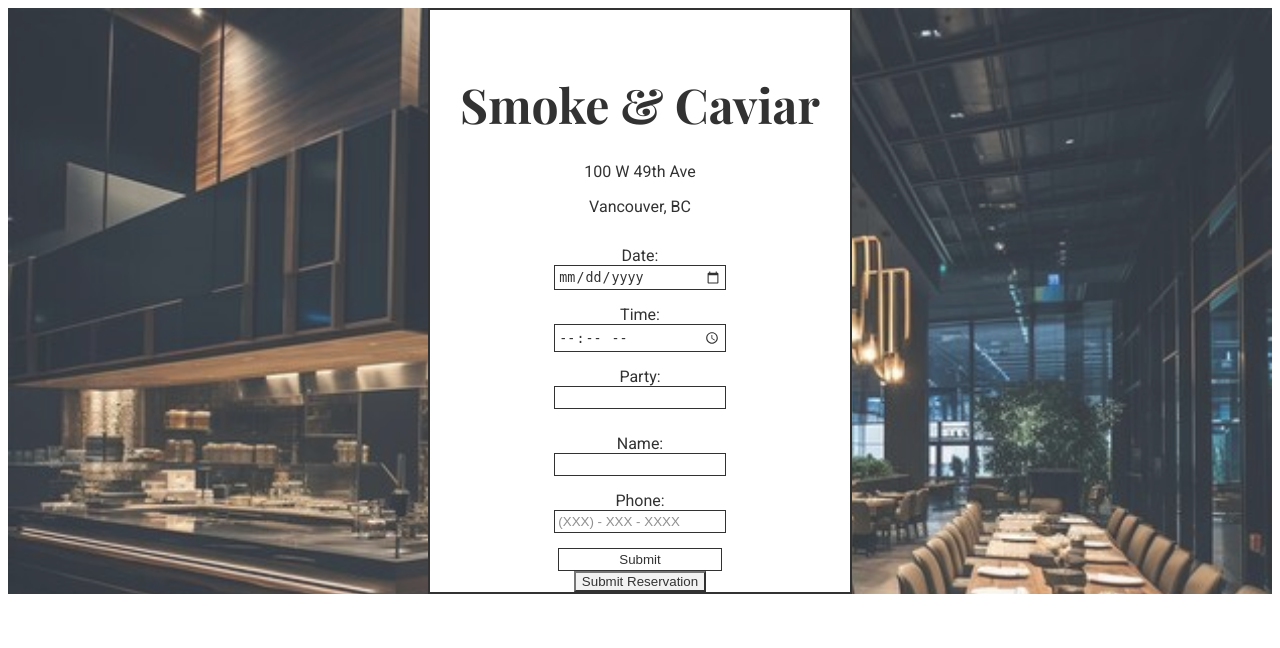
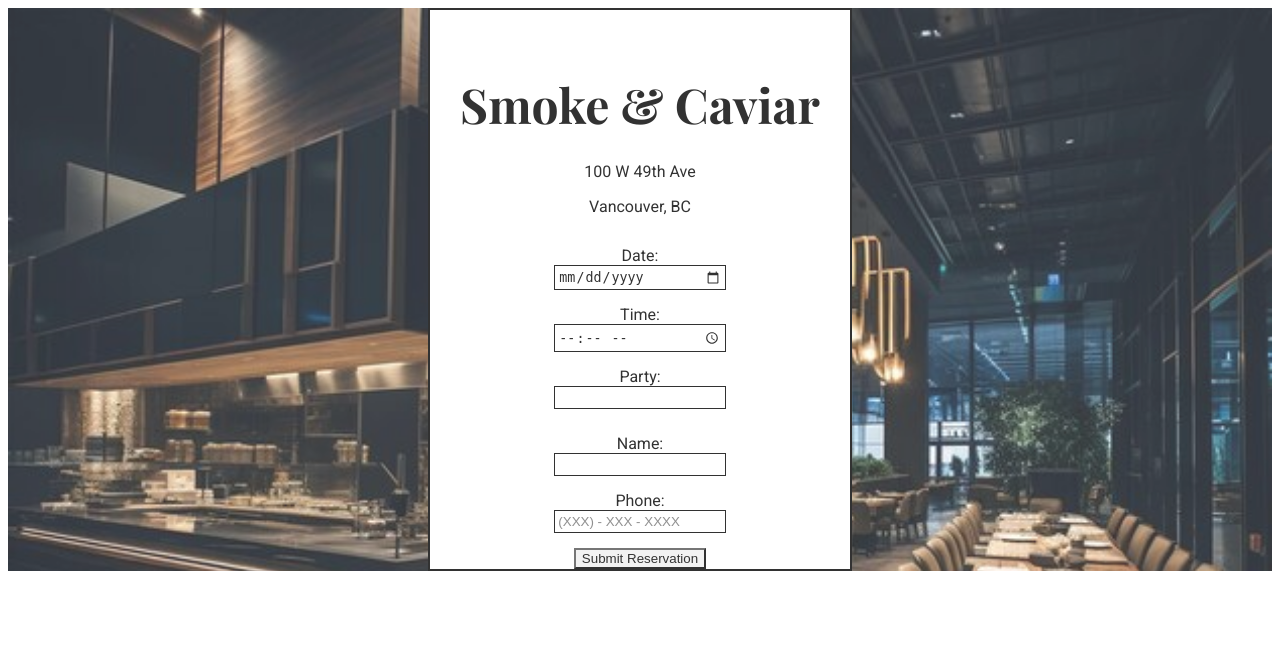
Before and after one commit to Dreiii18/Restaurant, a PHP site: page /frontend/html/reservation.html in a window 1280 px wide. Shown: the top 648 px of the page. Run offline with PHP 8.4, Linux system fonts and the light colour scheme; some web fonts are replaced.

Commit message:
removed extra button removed border on background image

```diff
--- a/frontend/css/reservation.css
+++ b/frontend/css/reservation.css
@@ -23,7 +23,7 @@ main {
     align-items: center;
 }
 
-#container{
+#content-container{
     background-color: white;
     border: 2px solid black;
 }
@@ -71,14 +71,6 @@ input{
     margin-bottom: 15px;
 }
 
-#submit-btn{
-    background-color: white;
-    color: black;
-    border: 1px solid black;
-    /* width: 25%; */
-    margin: auto;
-}
-
 .btn-outline-primary {
     color:rgb(0,0,0);
     border-color:rgb(0,0,0);
@@ -87,5 +79,4 @@ input{
 .btn-outline-primary:hover {
     background-color: rgb(59, 59, 56);
     border-color:rgb(59, 59, 56);
-
 }
--- a/frontend/html/reservation.html
+++ b/frontend/html/reservation.html
@@ -13,7 +13,7 @@
 
   <body>
     <main>
-        <div id="container">
+        <div id="content-container">
             <div id="restaurant-info">
                 <h1>Smoke & Caviar</h1>
                 <div id="address">
@@ -34,7 +34,6 @@
                     <input type="text" id="cust-name" id="cust-name" required>
                     <label for="phone">Phone: </label>
                     <input type="number" id="cust-phone" id="cust-phone" max="11" placeholder="(XXX) - XXX - XXXX" required>
-                    <input type="submit" id="submit-btn">
                     <button type="button" class="btn btn-outline-primary" id="submit-button">Submit Reservation</button>
                 </form>
             </div>
```
